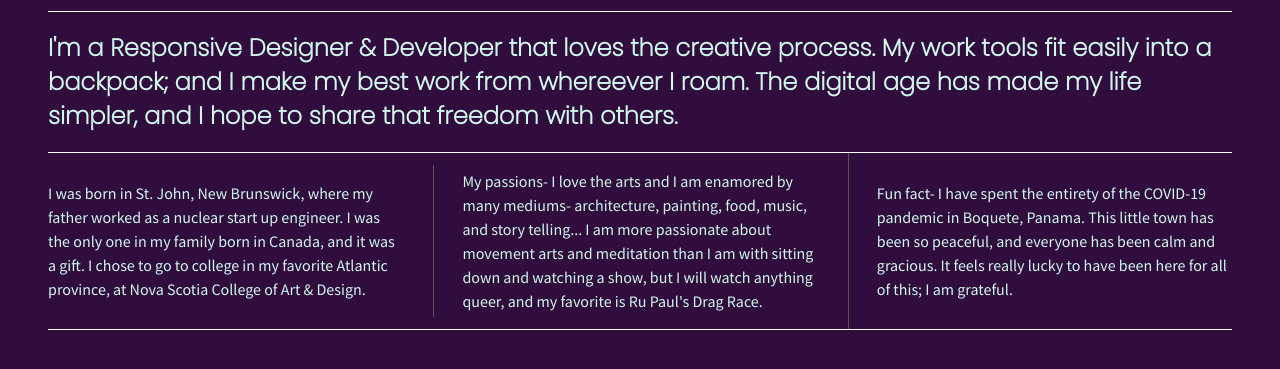
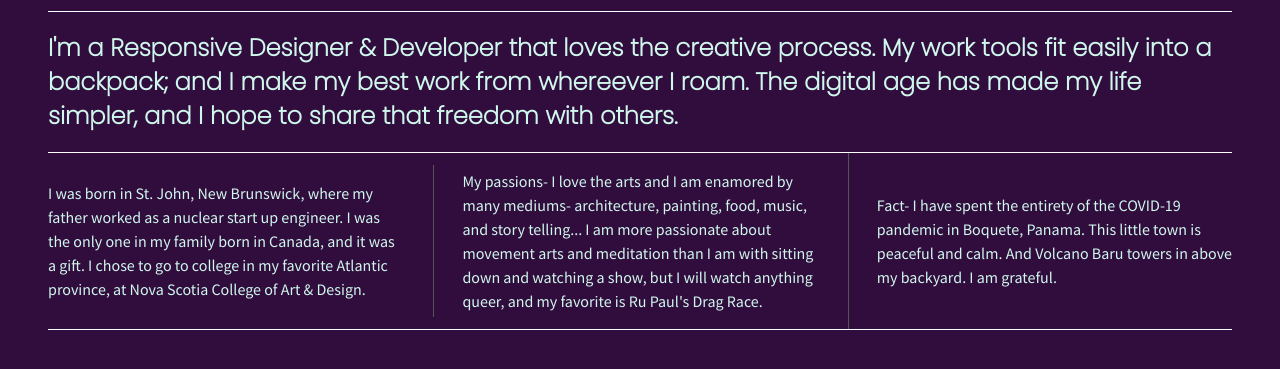
Before and after one commit to AEFitzGerald/responsive-bio, a plain HTML site: page index.html in a window 1280 px wide. Shown: the part 153-522 px from the top of the page. Drawn offline with nearby package versions, Linux system fonts and the light colour scheme; a script that the page names is missing.

Commit message:
Update index.html

```diff
--- a/index.html
+++ b/index.html
@@ -31,7 +31,7 @@
                 <p class="text">My passions- I love the arts and I am enamored by many mediums- architecture, painting, food, music, and story telling... I am more passionate about movement arts and meditation than I am with sitting down and watching a show, but I will watch anything queer, and my favorite is Ru Paul's Drag Race. </p>
             </div>
             <div id="div-3" class="flex-items">
-				<p class="text">Fun fact- I have spent the entirety of the COVID-19 pandemic in Boquete, Panama. This little town has been so peaceful, and everyone has been calm and gracious. It feels really lucky to have been here for all of this; I am grateful. </p>
+				<p class="text">Fact- I have spent the entirety of the COVID-19 pandemic in Boquete, Panama. This little town is peaceful and calm. And Volcano Baru towers in above my backyard. I am grateful. </p>
               </div>
 			<footer></footer>
         </section>
```
